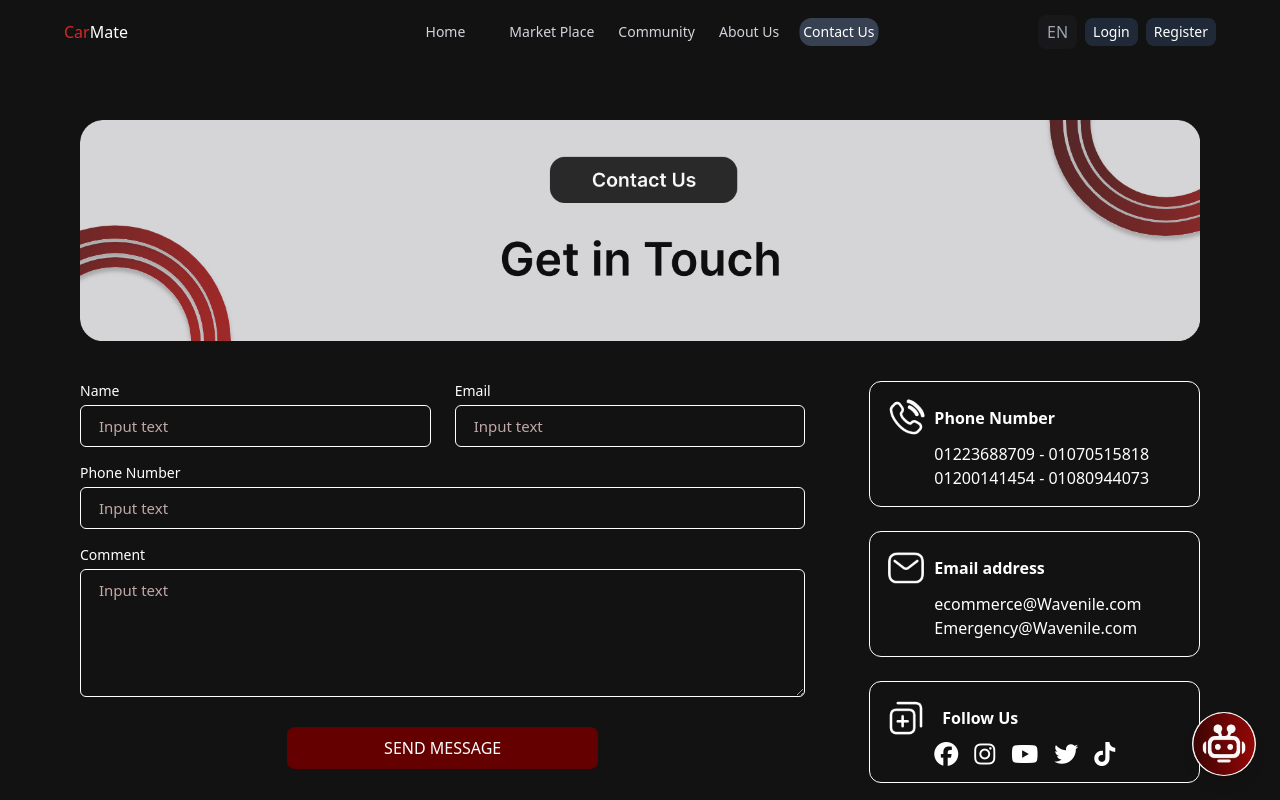
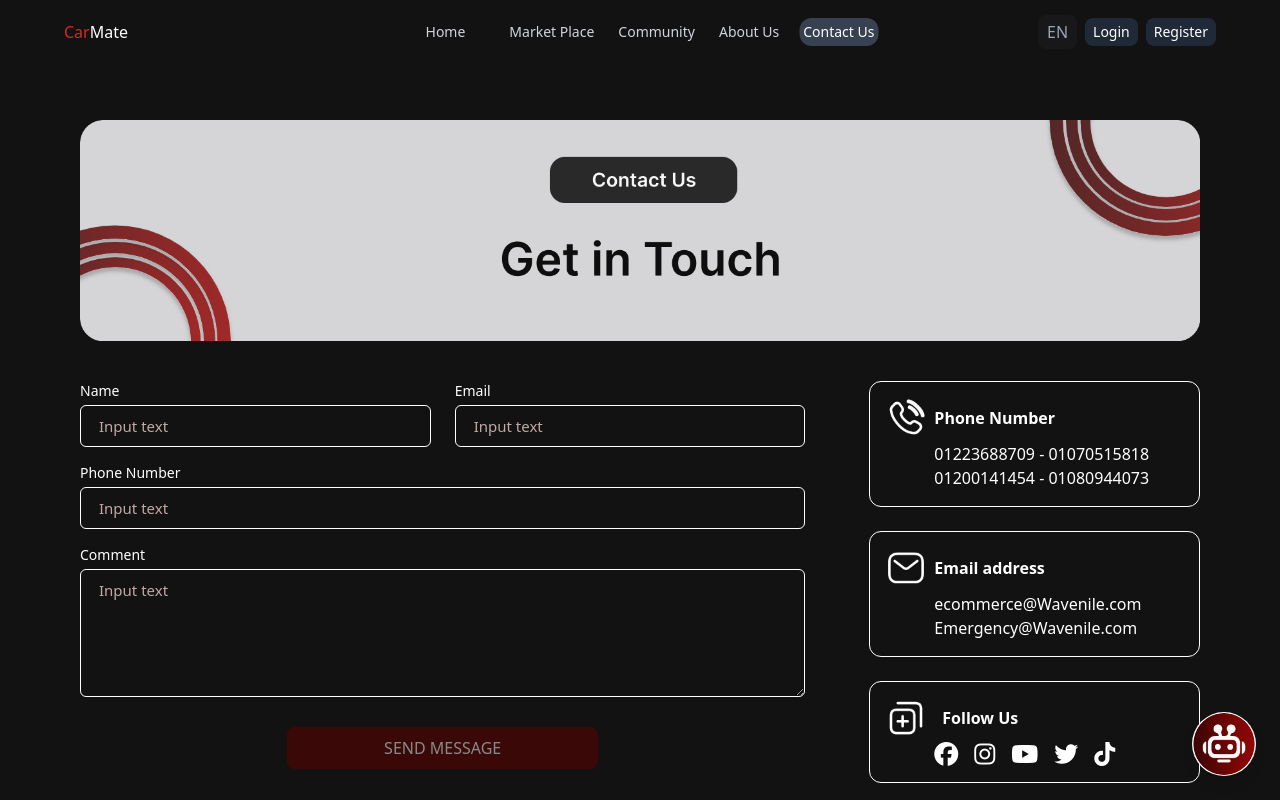
Before and after one commit to omerbag-9/carMate-frontend, a React (Vite) app: page /Contact in a window 1280 px wide. Shown: the top 800 px of the page. Built offline with nearby package versions, Linux system fonts and the light colour scheme; what tailwindcss-rtl would draw is missing.

Commit message:
contactus api

```diff
--- a/src/Components/ContactUs/ContactUs.jsx
+++ b/src/Components/ContactUs/ContactUs.jsx
@@ -1,14 +1,73 @@
-import React from 'react'
+import React from 'react';
+import { useFormik } from 'formik';
+import * as Yup from 'yup';
+import axios from 'axios';
 import contact from '../../assets/images/contactimage.png';
 import phone from '../../assets/images/phonelogo.png';
 import email from '../../assets/images/emaillogo.png';
 import follow from '../../assets/images/followlogo.png';
 import { useTranslation } from 'react-i18next';
+import { ToastContainer, toast } from 'react-toastify';
+import 'react-toastify/dist/ReactToastify.css';
 
 export default function ContactUs() {
-  const { t } = useTranslation()
+  const { t } = useTranslation();
+
+  // 1️⃣ Formik initial values and validation schema
+  const formik = useFormik({
+    initialValues: {
+      name: '',
+      email: '',
+      phoneNumber: '',
+      message: '',
+    },
+    validationSchema: Yup.object({
+      name: Yup.string()
+        .required(t('validation.nameRequired'))
+        .min(2, t('validation.nameMin'))
+        .max(50, t('validation.nameMax')),
+      email: Yup.string()
+        .email(t('validation.emailInvalid'))
+        .required(t('validation.emailRequired')),
+      phoneNumber: Yup.string()
+        .matches(/^01[0-9]{9}$/, t('validation.phoneInvalid'))
+        .required(t('validation.phoneRequired')),
+      message: Yup.string()
+        .required(t('validation.messageRequired')),
+    }),
+    onSubmit: async (values, { resetForm }) => {
+      try {
+        const token = document.cookie
+          .split('; ')
+          .find((row) => row.startsWith('token='))
+          ?.split('=')[1];
+
+        const response = await axios.post(
+          'https://fb-m90x.onrender.com/contactus',
+          values,
+          {
+            headers: {
+              Authorization: `Bearer ${token}`,
+            },
+          }
+        );
+
+        if (response.data.success) {
+          toast.success(t('toast.messageSent') || response.data.message);
+          resetForm();
+        } else {
+          toast.error(t('toast.messageFailed'));
+        }
+      } catch (error) {
+        toast.error(t('toast.somethingWrong'));
+        console.error(error);
+      }
+    },
+  });
+
   return (
     <div className="text-white min-h-screen px-4 py-10" dir={t('dir')}>
+      <ToastContainer />
       <div className="max-w-6xl mx-auto">
         <div className="rounded-lg overflow-hidden mb-10">
           <img
@@ -18,6 +77,7 @@ export default function ContactUs() {
           />
         </div>
 
+        <form onSubmit={formik.handleSubmit}>
           <div className="grid xl:grid-cols-3 gap-16">
             <div className="xl:col-span-2 space-y-4">
               <div className="grid xl:grid-cols-2 gap-6">
@@ -25,17 +85,31 @@ export default function ContactUs() {
                   <p className="text-sm mb-1 text-left rtl:text-right">{t('name')}</p>
                   <input
                     type="text"
+                    name="name"
+                    onChange={formik.handleChange}
+                    onBlur={formik.handleBlur}
+                    value={formik.values.name}
                     placeholder={t('inputPlaceholder')}
                     className="bg-transparent border border-white placeholder:text-[#c2a8a8] placeholder:text-[15px] placeholder:font-normal rounded-md px-2 py-2 outline-none w-full"
                   />
+                  {formik.touched.name && formik.errors.name && (
+                    <p className="text-red-500 text-xs mt-1">{formik.errors.name}</p>
+                  )}
                 </div>
                 <div>
                   <p className="text-sm mb-1 text-left rtl:text-right">{t('email')}</p>
                   <input
-                type="text"
+                    type="email"
+                    name="email"
+                    onChange={formik.handleChange}
+                    onBlur={formik.handleBlur}
+                    value={formik.values.email}
                     placeholder={t('inputPlaceholder')}
                     className="bg-transparent placeholder:text-[#c2a8a8] placeholder:text-[15px] placeholder:font-normal rounded-md border border-white px-2 py-2 outline-none w-full"
                   />
+                  {formik.touched.email && formik.errors.email && (
+                    <p className="text-red-500 text-xs mt-1">{formik.errors.email}</p>
+                  )}
                 </div>
               </div>
 
@@ -43,21 +117,39 @@ export default function ContactUs() {
                 <p className="text-sm mb-1 text-left rtl:text-right">{t('phone')}</p>
                 <input
                   type="text"
+                  name="phoneNumber"
+                  onChange={formik.handleChange}
+                  onBlur={formik.handleBlur}
+                  value={formik.values.phoneNumber}
                   placeholder={t('inputPlaceholder')}
                   className="bg-transparent placeholder:text-[#c2a8a8] placeholder:text-[15px] placeholder:font-normal rounded-md border border-white px-2 py-2 outline-none w-full"
                 />
+                {formik.touched.phoneNumber && formik.errors.phoneNumber && (
+                  <p className="text-red-500 text-xs mt-1">{formik.errors.phoneNumber}</p>
+                )}
               </div>
 
               <div>
                 <p className="text-sm mb-1 text-left rtl:text-right">{t('commentt')}</p>
                 <textarea
+                  name="message"
+                  onChange={formik.handleChange}
+                  onBlur={formik.handleBlur}
+                  value={formik.values.message}
                   placeholder={t('inputPlaceholder')}
                   className="bg-transparent placeholder:text-[#c2a8a8] placeholder:text-[15px] placeholder:font-normal border rounded-md border-white px-2 py-2 outline-none w-full h-32"
                 ></textarea>
+                {formik.touched.message && formik.errors.message && (
+                  <p className="text-red-500 text-xs mt-1">{formik.errors.message}</p>
+                )}
               </div>
 
               <div className="flex justify-center">
-            <button className="bg-[#650000] text-white font-normal px-24 py-2 mt-2">
+                <button
+                  type="submit"
+                  className="bg-[#650000] text-white font-normal px-24 py-2 mt-2 disabled:opacity-50"
+                  disabled={!(formik.isValid && formik.dirty)}
+                >
                   {t('sendMessage')}
                 </button>
               </div>
@@ -101,7 +193,8 @@ export default function ContactUs() {
               </div>
             </div>
           </div>
+        </form>
       </div>
     </div>
-  )
+  );
 }
--- a/src/Locales/ar.json
+++ b/src/Locales/ar.json
@@ -273,8 +273,23 @@
               "phone": "رقم الهاتف",
               "commentt": "التعليق",
               "sendMessage": "إرسال الرسالة",
-              "inputPlaceholder": "أدخل النص"
+              "inputPlaceholder": "أدخل النص",
 
+  "validation": {
+    "nameRequired": "الاسم مطلوب",
+    "nameMin": "يجب ألا يقل الاسم عن حرفين",
+    "nameMax": "يجب ألا يزيد الاسم عن 50 حرفًا",
+    "emailInvalid": "البريد الإلكتروني غير صالح",
+    "emailRequired": "البريد الإلكتروني مطلوب",
+    "phoneInvalid": "رقم الهاتف غير صالح (يجب أن يبدأ بـ01 ويتكون من 11 رقمًا)",
+    "phoneRequired": "رقم الهاتف مطلوب",
+    "messageRequired": "الرسالة مطلوبة"
+  },
+   "toast": {
+    "messageSent": "تم إرسال الرسالة بنجاح!",
+    "messageFailed": "فشل في إرسال الرسالة.",
+    "somethingWrong": "حدث خطأ ما."
+  }
 
 
 
--- a/src/Locales/en.json
+++ b/src/Locales/en.json
@@ -295,6 +295,21 @@
     "phone": "Phone Number",
     "commentt": "Comment",
     "sendMessage": "SEND MESSAGE",
-    "inputPlaceholder": "Input text"
+    "inputPlaceholder": "Input text",
+      "validation": {
+    "nameRequired": "Name is required",
+    "nameMin": "Name must be at least 2 characters",
+    "nameMax": "Name must be at most 50 characters",
+    "emailInvalid": "Invalid email",
+    "emailRequired": "Email is required",
+    "phoneInvalid": "Invalid phone number (should be 11 digits and start with 01)",
+    "phoneRequired": "Phone number is required",
+    "messageRequired": "Message is required"
+  },
+    "toast": {
+    "messageSent": "Message sent successfully!",
+    "messageFailed": "Failed to send message.",
+    "somethingWrong": "Something went wrong."
+  }
 
   }
```
Lines whose indentation alone changed are shown as unchanged.
